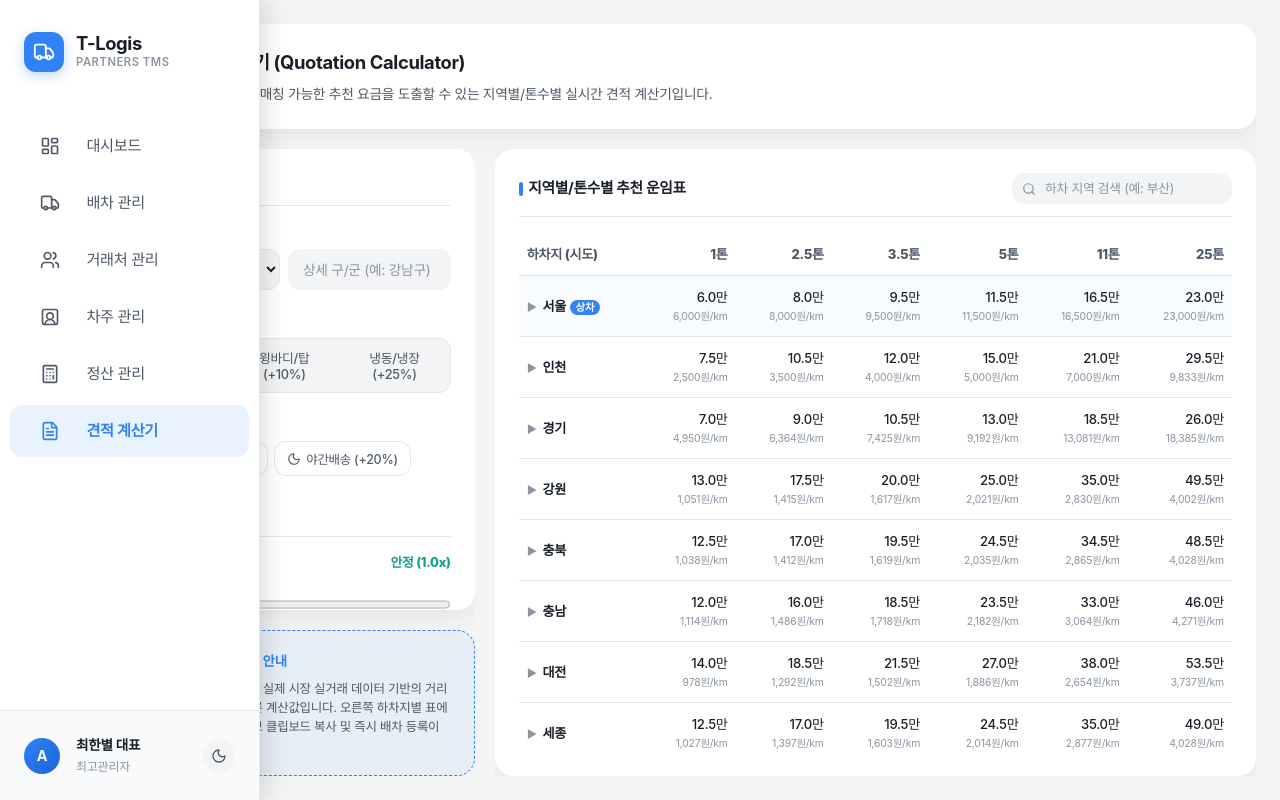
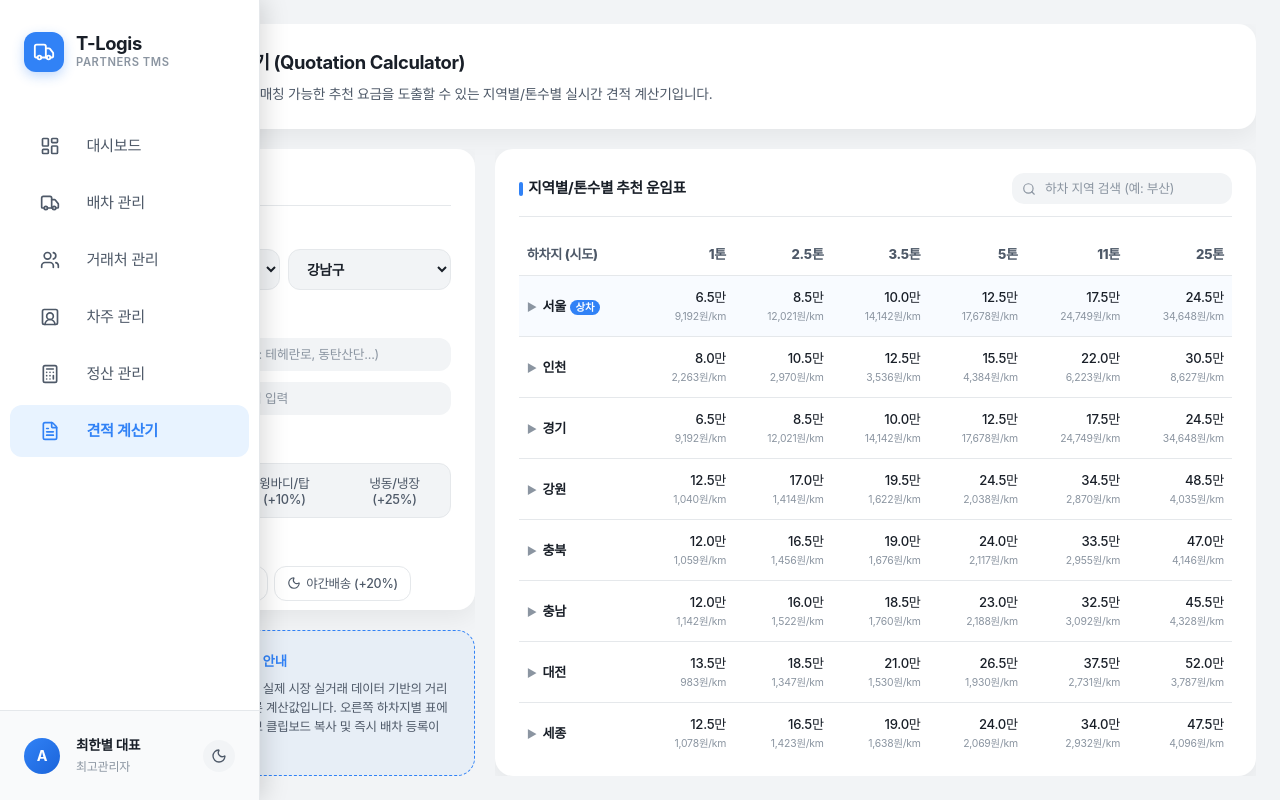
Before and after one commit to Limook/nb, a React (Vite) app: page /quotation in a window 1280 px wide. Built offline with nearby package versions, Linux system fonts and the light colour scheme; a web font is replaced by a local one.

Commit message:
feat: add loading district select, mock address suggestions search, and district-level destination search filter in Quotation Calculator

```diff
--- a/src/pages/Quotation.tsx
+++ b/src/pages/Quotation.tsx
@@ -31,6 +31,17 @@ const TONNAGES = [
   { value: 5, label: '5톤', multiplier: 1.95 },
   { value: 11, label: '11톤', multiplier: 2.75 },
   { value: 25, label: '25톤', multiplier: 3.85 }
+]
+
+const MOCK_ADDRESS_DATABASE = [
+  { address: '서울 강남구 테헤란로 152', region: '서울', district: '서울 강남구', detail: '테헤란로 152' },
+  { address: '서울 마포구 독막로 320', region: '서울', district: '서울 마포구', detail: '독막로 320' },
+  { address: '경기 화성시 동탄산단로 50', region: '경기', district: '화성시', detail: '동탄산단로 50' },
+  { address: '인천 중구 서해대로 120', region: '인천', district: '인천 중구', detail: '서해대로 120' },
+  { address: '부산 해운대구 우동 80', region: '부산', district: '부산 해운대구', detail: '우동 80' },
+  { address: '경북 구미시 3공단로 12', region: '경북', district: '구미시', detail: '3공단로 12' },
+  { address: '경남 김해시 김해대로 2200', region: '경남', district: '김해시', detail: '김해대로 2200' },
+  { address: '충남 아산시 아산밸리로 100', region: '충남', district: '아산시', detail: '아산밸리로 100' }
 ]
 
 const DISTRICTS_MAP: Record<string, { name: string, dx: number, dy: number }[]> = {
@@ -143,6 +154,12 @@ export default function Quotation() {
   // Input states
   const [originRegion, setOriginRegion] = useState('서울')
   const [originDetail, setOriginDetail] = useState('')
+  const [originDistrict, setOriginDistrict] = useState(() => {
+    const list = DISTRICTS_MAP['서울'] || []
+    return list[0]?.name || ''
+  })
+  const [addressSearchInput, setAddressSearchInput] = useState('')
+  const [showSuggestions, setShowSuggestions] = useState(false)
   const [carType, setCarType] = useState<'cargo' | 'wing_top' | 'refrigerated'>('cargo')
 
   // Surcharge conditions
@@ -168,6 +185,17 @@ export default function Quotation() {
 
   // Notification Toast State
   const [notification, setNotification] = useState<string | null>(null)
+
+  // Document level click listener to close suggestions on click outside
+  React.useEffect(() => {
+    const handleOutsideClick = () => {
+      setShowSuggestions(false)
+    }
+    document.addEventListener('click', handleOutsideClick)
+    return () => {
+      document.removeEventListener('click', handleOutsideClick)
+    }
+  }, [])
   const triggerNotification = (msg: string) => {
     setNotification(msg)
     setTimeout(() => setNotification(null), 2500)
@@ -178,9 +206,20 @@ export default function Quotation() {
     return REGIONS.find(r => r.name === name) || { x: 0, y: 0 }
   }
 
+  // Get active origin coordinates taking selected district into account
+  const getOriginCoordinates = () => {
+    const parent = REGIONS.find(r => r.name === originRegion) || { x: 0, y: 0 }
+    const districts = DISTRICTS_MAP[originRegion] || []
+    const matched = districts.find(d => d.name === originDistrict || d.name === (originRegion + ' ' + originDistrict))
+    if (matched) {
+      return { x: parent.x + matched.dx, y: parent.y + matched.dy }
+    }
+    return { x: parent.x, y: parent.y }
+  }
+
   // Calculate distance for any target coordinate
-  const calculateDistance = (originName: string, target: { x: number, y: number }) => {
-    const origin = getCoordinates(originName)
+  const calculateDistance = (_originName: string, target: { x: number, y: number }) => {
+    const origin = getOriginCoordinates()
     const dx = origin.x - target.x
     const dy = origin.y - target.y
     const dist = Math.sqrt(dx * dx + dy * dy)
@@ -189,7 +228,7 @@ export default function Quotation() {
 
   // Calculate fare for any target coordinate
   const calculateFareForCoordinates = (targetX: number, targetY: number, tonnageMultiplier: number) => {
-    const origin = getCoordinates(originRegion)
+    const origin = getOriginCoordinates()
     const dx = origin.x - targetX
     const dy = origin.y - targetY
     const distance = Math.sqrt(dx * dx + dy * dy)
@@ -224,7 +263,7 @@ export default function Quotation() {
 
   // Generate dynamic calculation logic
   const calculateFare = (destName: string, tonnageMultiplier: number) => {
-    const origin = getCoordinates(originRegion)
+    const origin = getOriginCoordinates()
     const dest = getCoordinates(destName)
 
     const dx = origin.x - dest.x
@@ -270,10 +309,29 @@ export default function Quotation() {
     return Math.round(fare / 5000) * 5000
   }
 
-  // Filtered regions for table
+  // Filtered regions for table (checks province name or child districts)
   const filteredRegions = useMemo(() => {
-    if (!searchQuery.trim()) return REGIONS
-    return REGIONS.filter(r => r.name.includes(searchQuery.trim()))
+    const query = searchQuery.trim()
+    if (!query) return REGIONS
+    return REGIONS.filter(region => {
+      const provinceMatches = region.name.includes(query)
+      const districts = DISTRICTS_MAP[region.name] || []
+      const districtMatches = districts.some(d => d.name.includes(query))
+      return provinceMatches || districtMatches
+    })
+  }, [searchQuery])
+
+  // Automatically expand matching provinces when search query matches a child district
+  React.useEffect(() => {
+    const query = searchQuery.trim()
+    if (!query) return
+    for (const region of REGIONS) {
+      const districts = DISTRICTS_MAP[region.name] || []
+      if (districts.some(d => d.name.includes(query))) {
+        setExpandedProvince(region.name)
+        break
+      }
+    }
   }, [searchQuery])
 
   // Clipboard export copy
@@ -376,14 +434,17 @@ export default function Quotation() {
               상차 및 차종 옵션 설정
             </h4>
 
-            {/* Origin province selection */}
+            {/* Origin province and district selection */}
             <div style={{ display: 'flex', flexDirection: 'column', gap: '0.45rem' }}>
-              <label style={{ fontSize: '0.8rem', fontWeight: 700, color: 'var(--text-secondary)' }}>상차지 (시도 선택)</label>
+              <label style={{ fontSize: '0.8rem', fontWeight: 700, color: 'var(--text-secondary)' }}>상차지 선택 (시/도 및 구)</label>
               <div style={{ display: 'grid', gridTemplateColumns: '1fr 1fr', gap: '0.5rem' }}>
                 <select
                   value={originRegion}
                   onChange={(e) => {
-                    setOriginRegion(e.target.value)
+                    const newRegion = e.target.value
+                    setOriginRegion(newRegion)
+                    const list = DISTRICTS_MAP[newRegion] || []
+                    setOriginDistrict(list[0]?.name || '')
                     setSelectedQuote(null)
                   }}
                   style={{
@@ -401,16 +462,116 @@ export default function Quotation() {
                     <option key={r.name} value={r.name}>{r.name}</option>
                   ))}
                 </select>
-                <Input
-                  placeholder="상세 구/군 (예: 강남구)"
-                  value={originDetail}
+
+                <select
+                  value={originDistrict}
                   onChange={(e) => {
-                    setOriginDetail(e.target.value)
+                    setOriginDistrict(e.target.value)
                     setSelectedQuote(null)
                   }}
-                  style={{ padding: '0.65rem 0.85rem', fontSize: '0.86rem' }}
+                  style={{
+                    padding: '0.65rem 0.85rem',
+                    borderRadius: 'var(--radius-md)',
+                    border: '1px solid var(--border-color)',
+                    backgroundColor: 'var(--bg-primary)',
+                    color: 'var(--text-primary)',
+                    fontSize: '0.86rem',
+                    fontWeight: 600,
+                    outline: 'none'
+                  }}
+                  disabled={!(DISTRICTS_MAP[originRegion] && DISTRICTS_MAP[originRegion].length > 0)}
+                >
+                  {(DISTRICTS_MAP[originRegion] || []).map(d => {
+                    const shortName = d.name.includes(originRegion) ? d.name.replace(originRegion + ' ', '') : d.name
+                    return (
+                      <option key={d.name} value={d.name}>{shortName}</option>
+                    )
+                  })}
+                  {!(DISTRICTS_MAP[originRegion] && DISTRICTS_MAP[originRegion].length > 0) && (
+                    <option value="">일반(시/도 전체)</option>
+                  )}
+                </select>
+              </div>
+            </div>
+
+            {/* Address Search Finder */}
+            <div style={{ display: 'flex', flexDirection: 'column', gap: '0.45rem', position: 'relative' }}>
+              <label style={{ fontSize: '0.8rem', fontWeight: 700, color: 'var(--text-secondary)' }}>주소로 상차지 찾기</label>
+              <div style={{ position: 'relative' }}>
+                <Search size={14} style={{ position: 'absolute', left: '0.65rem', top: '50%', transform: 'translateY(-50%)', color: 'var(--text-tertiary)' }} />
+                <Input
+                  placeholder="지번/도로명 검색 (예: 테헤란로, 동탄산단...)"
+                  value={addressSearchInput}
+                  onChange={(e) => {
+                    setAddressSearchInput(e.target.value)
+                    setShowSuggestions(true)
+                  }}
+                  onFocus={() => setShowSuggestions(true)}
+                  style={{ paddingLeft: '2rem', paddingRight: '0.5rem', paddingTop: '0.5rem', paddingBottom: '0.5rem', fontSize: '0.8rem' }}
                 />
               </div>
+
+              {/* Suggestions popover */}
+              {showSuggestions && addressSearchInput.trim() && (
+                (() => {
+                  const filtered = MOCK_ADDRESS_DATABASE.filter(item =>
+                    item.address.includes(addressSearchInput.trim())
+                  )
+                  if (filtered.length === 0) return null
+                  return (
+                    <div style={{
+                      position: 'absolute',
+                      top: '100%',
+                      left: 0,
+                      right: 0,
+                      backgroundColor: 'var(--bg-secondary)',
+                      border: '1px solid var(--border-color)',
+                      borderRadius: 'var(--radius-md)',
+                      boxShadow: 'var(--shadow-lg)',
+                      zIndex: 50,
+                      maxHeight: '180px',
+                      overflowY: 'auto',
+                      marginTop: '0.25rem'
+                    }}>
+                      {filtered.map((item, idx) => (
+                        <div
+                          key={idx}
+                          onClick={() => {
+                            setOriginRegion(item.region)
+                            setOriginDistrict(item.district)
+                            setOriginDetail(item.detail)
+                            setAddressSearchInput(item.address)
+                            setShowSuggestions(false)
+                            setSelectedQuote(null)
+                          }}
+                          style={{
+                            padding: '0.55rem 0.75rem',
+                            fontSize: '0.78rem',
+                            cursor: 'pointer',
+                            borderBottom: idx < filtered.length - 1 ? '1px solid var(--border-color)' : 'none',
+                            color: 'var(--text-primary)',
+                            transition: 'background-color var(--transition-fast)'
+                          }}
+                          onMouseEnter={(e) => e.currentTarget.style.backgroundColor = 'var(--bg-tertiary)'}
+                          onMouseLeave={(e) => e.currentTarget.style.backgroundColor = 'transparent'}
+                        >
+                          {item.address}
+                        </div>
+                      ))}
+                    </div>
+                  )
+                })()
+              )}
+
+              <Input
+                placeholder="상세 번지/동/건물명 직접 입력"
+                value={originDetail}
+                onChange={(e) => {
+                  setOriginDetail(e.target.value)
+                  setSelectedQuote(null)
+                }}
+                style={{ padding: '0.5rem 0.75rem', fontSize: '0.8rem', marginTop: '0.25rem' }}
+              />
             </div>
 
             {/* Car Type Segment Control */}
@@ -707,7 +868,12 @@ export default function Quotation() {
                           })}
                         </tr>
                         {isExpanded && (
-                          districts.map(district => {
+                          districts.filter(d => {
+                            const query = searchQuery.trim()
+                            if (!query) return true
+                            if (region.name.includes(query)) return true
+                            return d.name.includes(query)
+                          }).map(district => {
                             const dist = calculateDistance(originRegion, {
                               x: getCoordinates(region.name).x + district.dx,
                               y: getCoordinates(region.name).y + district.dy
```
